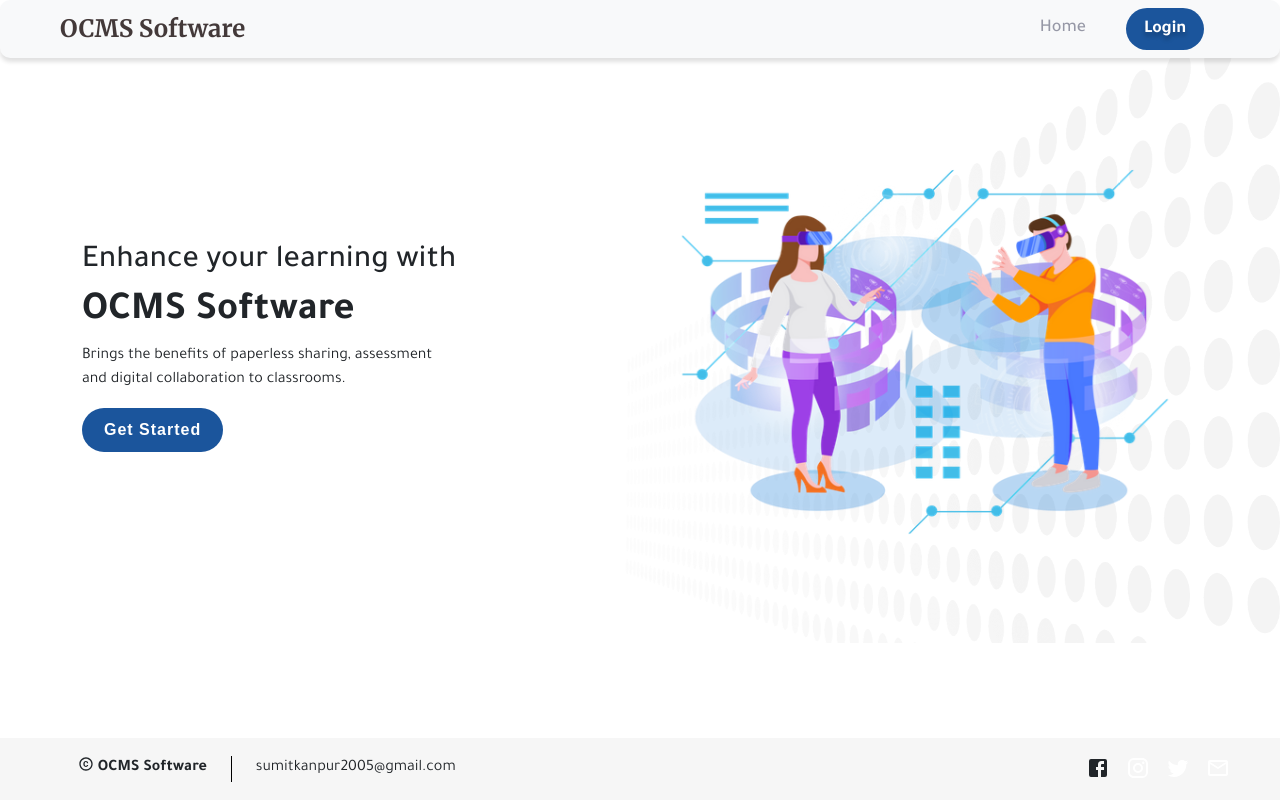
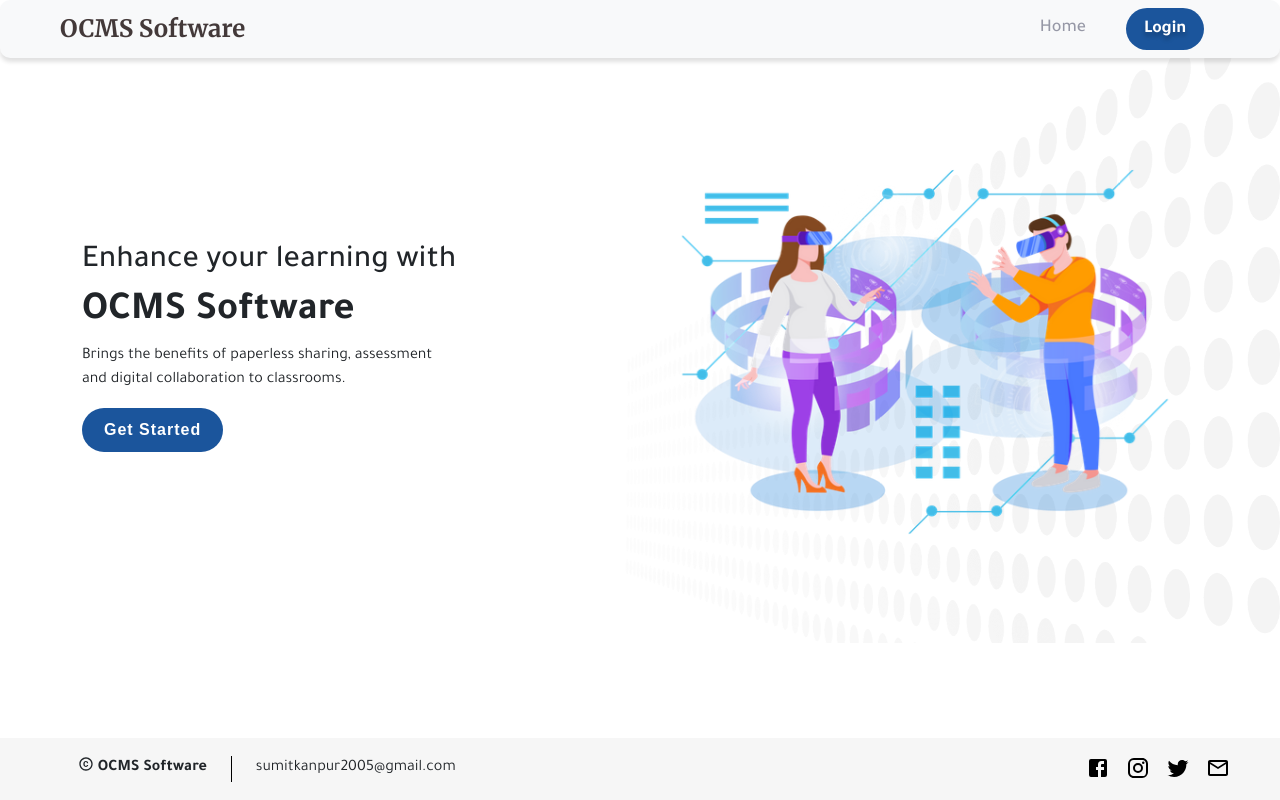
Before and after one commit to Software-Engineering-Project-Team-Bob/OCMS_Frontend, a React (Create React App) app: page / in a window 1280 px wide. Built offline with nearby package versions, Linux system fonts and the light colour scheme; no server answers.

Commit message:
Update Home.jsx

```diff
--- a/src/components/Home/Home.jsx
+++ b/src/components/Home/Home.jsx
@@ -67,14 +67,14 @@ const Home = () => {
           </div>
           <div className="col-12 col-md-6 d-flex justify-content-center justify-content-md-end py-2">
             <span className="px-2">
-              <FacebookIcon />
+              <FacebookIcon style={{ color: 'black' }} />
             </span>
             <span className="px-2">
             <a style={{
       textDecoration: 'none', color: 'black'
             }}
               href="https://instagram.com/___sumitk" target="_blank">
-              <InstagramIcon />
+              <InstagramIcon style={{ color: 'black' }} />
             </a>
             </span>
             <span className="px-2">
@@ -82,7 +82,7 @@ const Home = () => {
       textDecoration: 'none', color: 'black'
 
     }} href="https://twitter.com/SumitK371" target="_blank">
-              <TwitterIcon />
+              <TwitterIcon style={{ color: 'black' }} />
               </a>
             </span>
             <span className="px-2">
@@ -90,7 +90,7 @@ const Home = () => {
       textDecoration: 'none', color: 'black'
               }}
                 href="mailto:sumitkanpur2005@gmail.com">
-              <MailOutlineIcon />
+              <MailOutlineIcon style={{ color: 'black' }} />
               </a>
             </span>
           </div>
```
